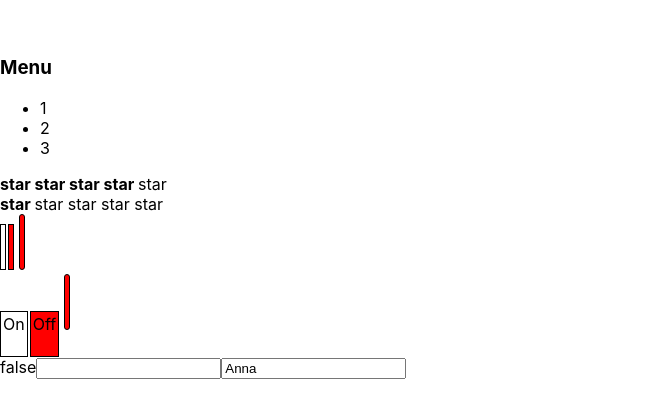
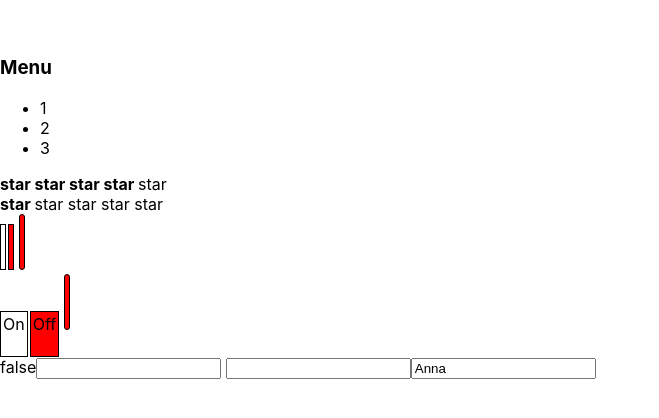
Before and after one commit to WhiteQuennAnn/Kabzda, a React (Create React App) app: page / in a window 1280 px wide. Shown: the part 144-562 px from the top of the page, without its empty margins (0-659 px from the left). Built offline with nearby package versions, Linux system fonts and the light colour scheme.

Commit message:
14122022

```diff
--- a/src/components/Input/UncontrolledInput.tsx
+++ b/src/components/Input/UncontrolledInput.tsx
@@ -8,8 +8,12 @@ import React, {useState} from 'react';
 export const UncontrolledInput = () => <input/>;
 
 export const TrackValueOfUncontrolledInput = () => {
-
-
+    const [value, setValue] = useState("");
+    return <> <input onChange={(event) => {
+        const actualValue = event.currentTarget.value;
+        setValue(actualValue)
+    }}/>
+    </>
 }
 
 export const ControlledInput = () => <input value={"Anna"}/>;
```
